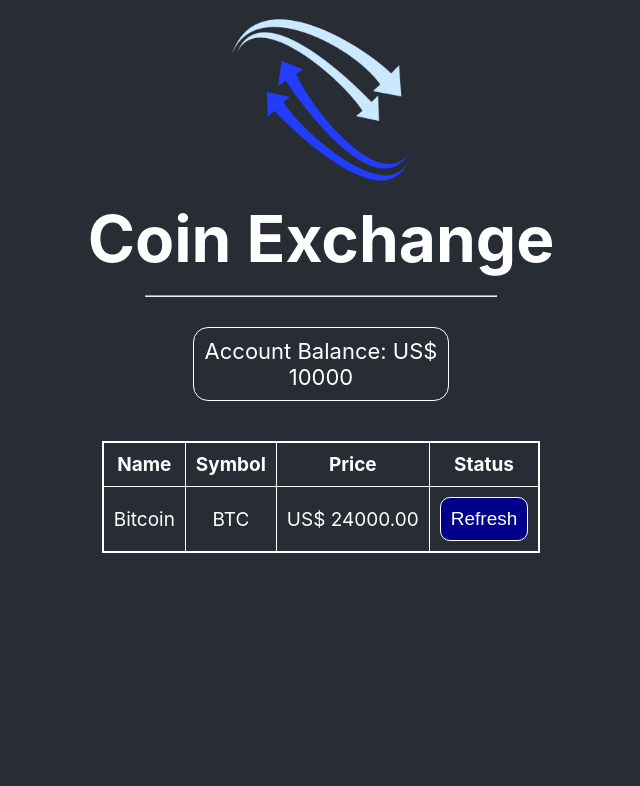
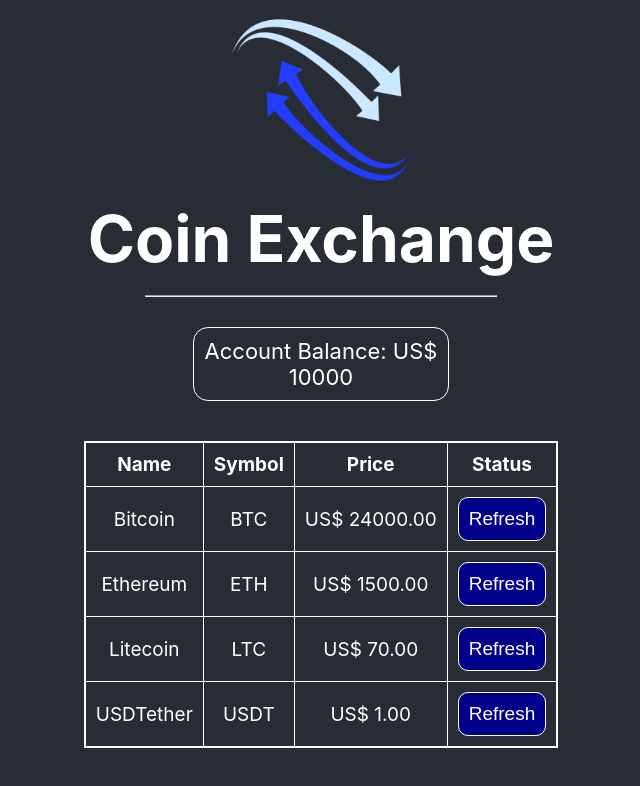
Before and after one commit to gilbmporto/coin-visualizer, a React (Create React App) app: page / in a window 1280 px wide. Shown: the top 786 px of the page, without its empty margins (319-959 px from the left). Built offline with nearby package versions, Linux system fonts and the light colour scheme.

Commit message:
Add list of coins manually

```diff
--- a/src/App.js
+++ b/src/App.js
@@ -3,8 +3,39 @@ import "./App.css"
 import CoinClass from "./components/CoinClass"
 import AccountBalance from "./components/AccountBalance"
 import logo from "./Assets/logo.png"
+import React from "react"
 
-function App() {
+class App extends React.Component {
+	constructor(props) {
+		super(props)
+		this.state = {
+			balance: 10000,
+			coinData: [
+				{
+					name: "Bitcoin",
+					symbol: "BTC",
+					price: 24000,
+				},
+				{
+					name: "Ethereum",
+					symbol: "ETH",
+					price: 1500,
+				},
+				{
+					name: "Litecoin",
+					symbol: "LTC",
+					price: 70,
+				},
+				{
+					name: "USDTether",
+					symbol: "USDT",
+					price: 1,
+				},
+			],
+		}
+	}
+
+	render() {
 		return (
 			<div className="App">
 				<header className="App-header">
@@ -13,7 +44,7 @@ function App() {
 					<hr />
 				</header>
 				<div className="main-container">
-				<AccountBalance balance={10000} />
+					<AccountBalance balance={this.state.balance} />
 					<div className="table-container">
 						<table>
 							<thead>
@@ -25,7 +56,26 @@ function App() {
 								</tr>
 							</thead>
 							<tbody>
-							<CoinClass name="Bitcoin" symbol="BTC" price={24000} />
+								<CoinClass
+									name={this.state.coinData[0].name}
+									symbol={this.state.coinData[0].symbol}
+									price={this.state.coinData[0].price}
+								/>
+								<CoinClass
+									name={this.state.coinData[1].name}
+									symbol={this.state.coinData[1].symbol}
+									price={this.state.coinData[1].price}
+								/>
+								<CoinClass
+									name={this.state.coinData[2].name}
+									symbol={this.state.coinData[2].symbol}
+									price={this.state.coinData[2].price}
+								/>
+								<CoinClass
+									name={this.state.coinData[3].name}
+									symbol={this.state.coinData[3].symbol}
+									price={this.state.coinData[3].price}
+								/>
 							</tbody>
 						</table>
 					</div>
@@ -33,5 +83,6 @@ function App() {
 			</div>
 		)
 	}
+}
 
 export default App
--- a/src/components/CoinClass.js
+++ b/src/components/CoinClass.js
@@ -24,9 +24,10 @@ export default class CoinClass extends Component {
 
 	handleClick(e) {
 		e.preventDefault()
+		const randomPercent = 0.995 + Math.random() * 0.01
 		this.setState((oldState) => {
 			return {
-				price: oldState.price * 0.995,
+				price: oldState.price * randomPercent,
 			}
 		})
 	}
```
Lines whose indentation alone changed are shown as unchanged.
